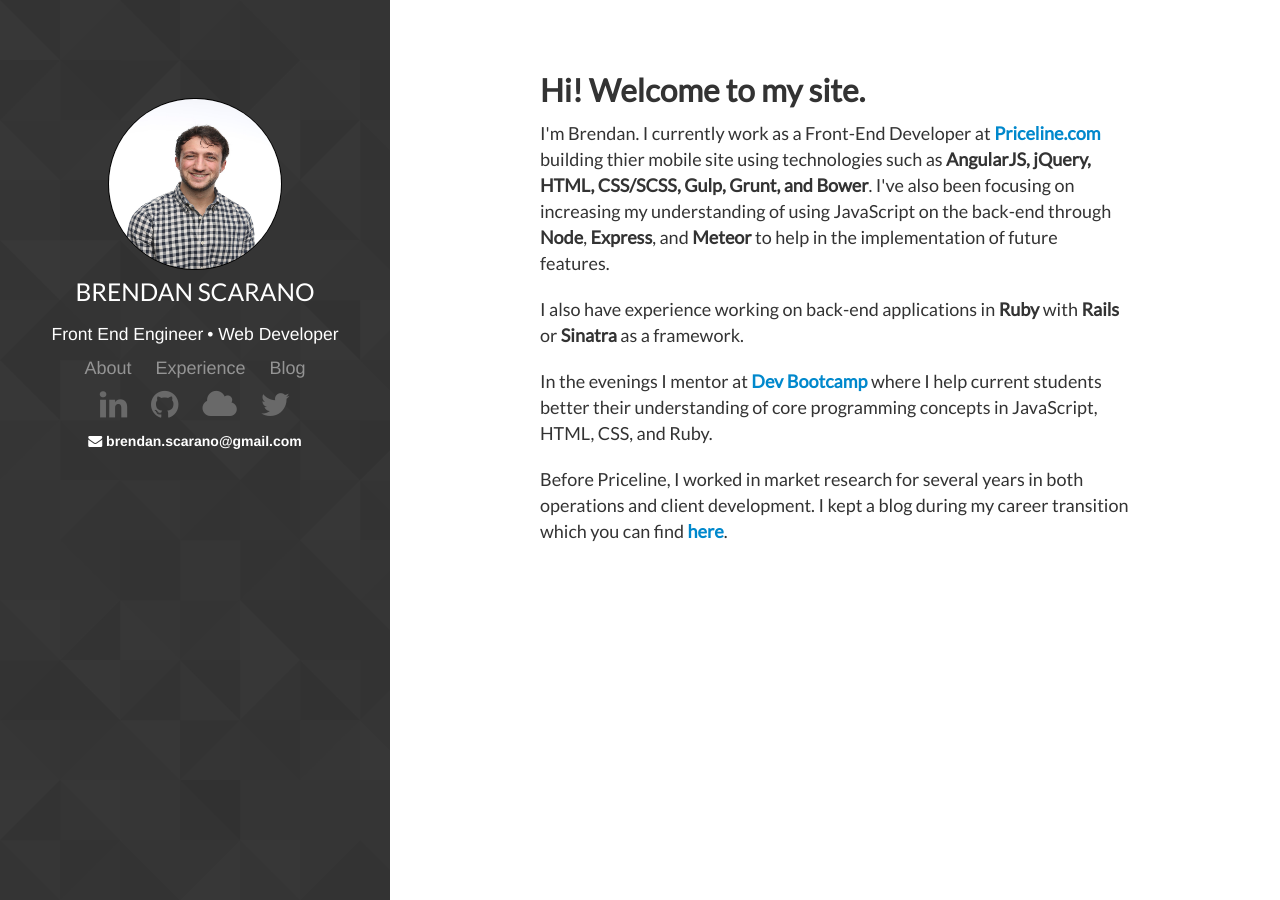
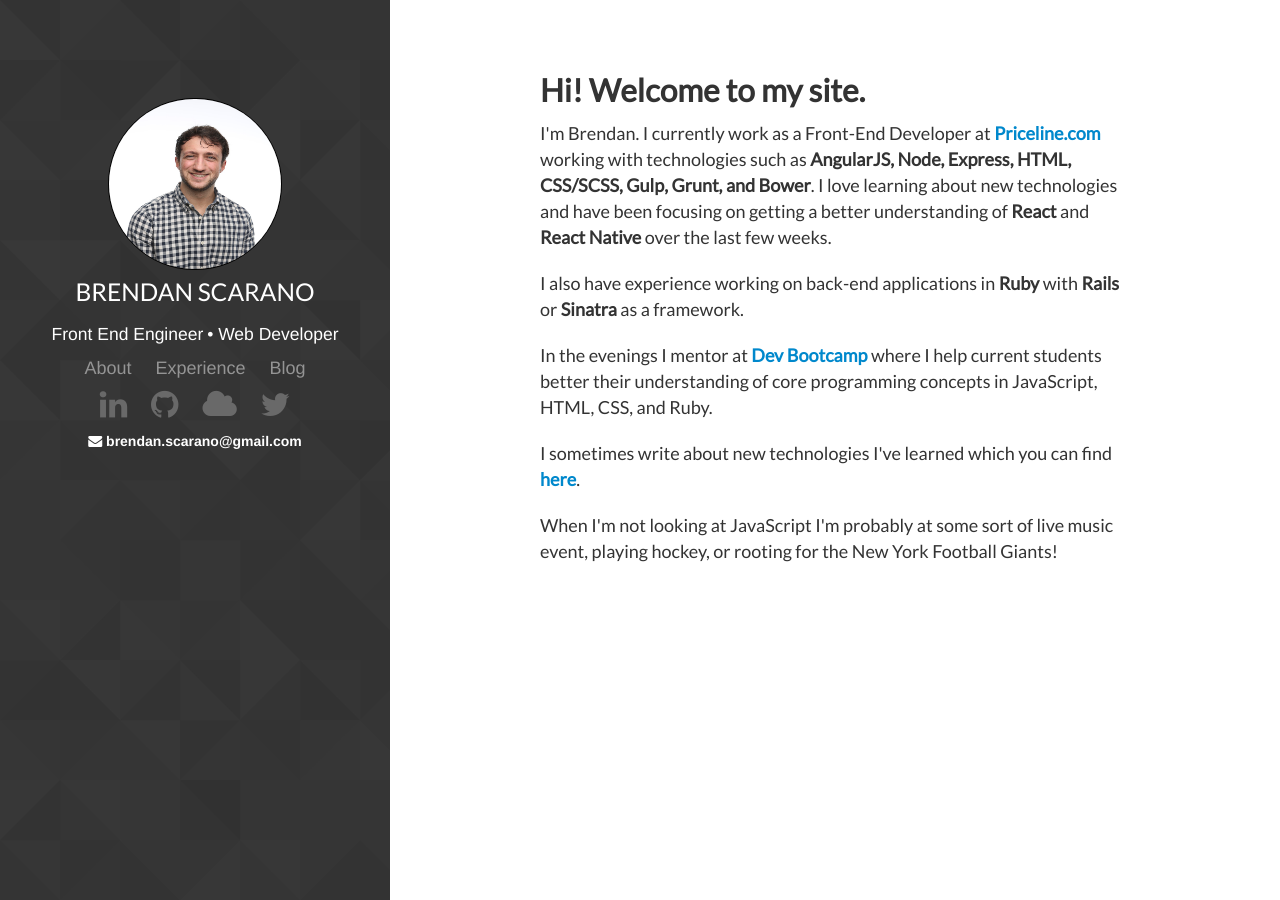
Before and after one commit to brendanscarano/brendanscarano.github.io, a Jekyll site: the page built from index.html, in a window 1280 px wide. Built offline with Jekyll 4.4.1, drawn with Linux system fonts in a browser that asks for light colours; nearby versions of some CDN libraries; Markdown is read by kramdown in place of the engine named in the settings; the list of posts is cut into pages by our own code.

Commit message:
updated about section

```diff
--- a/index.html
+++ b/index.html
@@ -5,13 +5,13 @@
 <div class="about-wrapper">
   <h2>Hi! Welcome to my site.</h2>
 
-  <p>I'm Brendan. I currently work as a Front-End Developer at <a href="https://www.priceline.com/" target="_blank">Priceline.com</a> building thier mobile site using technologies such as <b>AngularJS, jQuery, HTML, CSS/SCSS, Gulp, Grunt, and Bower</b>. I've also been focusing on increasing my understanding of using JavaScript on the back-end through <b>Node</b>, <b>Express</b>, and <b>Meteor</b> to help in the implementation of future features.</p>
+  <p>I'm Brendan. I currently work as a Front-End Developer at <a href="https://www.priceline.com/" target="_blank">Priceline.com</a> working with technologies such as <b>AngularJS, Node, Express, HTML, CSS/SCSS, Gulp, Grunt, and Bower</b>. I love learning about new technologies and have been focusing on getting a better understanding of <b>React</b> and <b>React Native</b> over the last few weeks.
 
   <p>I also have experience working on back-end applications in <b>Ruby</b> with <b>Rails</b> or <b>Sinatra</b> as a framework.</p>
 
   <p>In the evenings I mentor at <a href="https://www.devbootcamp.com" target="_blank">Dev Bootcamp</a> where I help current students better their understanding of core programming concepts in JavaScript, HTML, CSS, and Ruby.</p>
 
-  <p>Before Priceline, I worked in market research for several years in both operations and client development. I kept a blog during my career transition which you can find <a href="/posts">here</a>.</p>
+  <p>I sometimes write about new technologies I've learned which you can find <a href="/posts">here</a>.</p>
 
-<!--   <p>I'm also obessed with live music! Here's a (unfinished) <a ui-sref="concert">list</a> of artists I've seen live&hellip; This section is still a work in progress.</p> -->
+  <p>When I'm not looking at JavaScript I'm probably at some sort of live music event, playing hockey, or rooting for the New York Football Giants!</p>
 </div>
```
